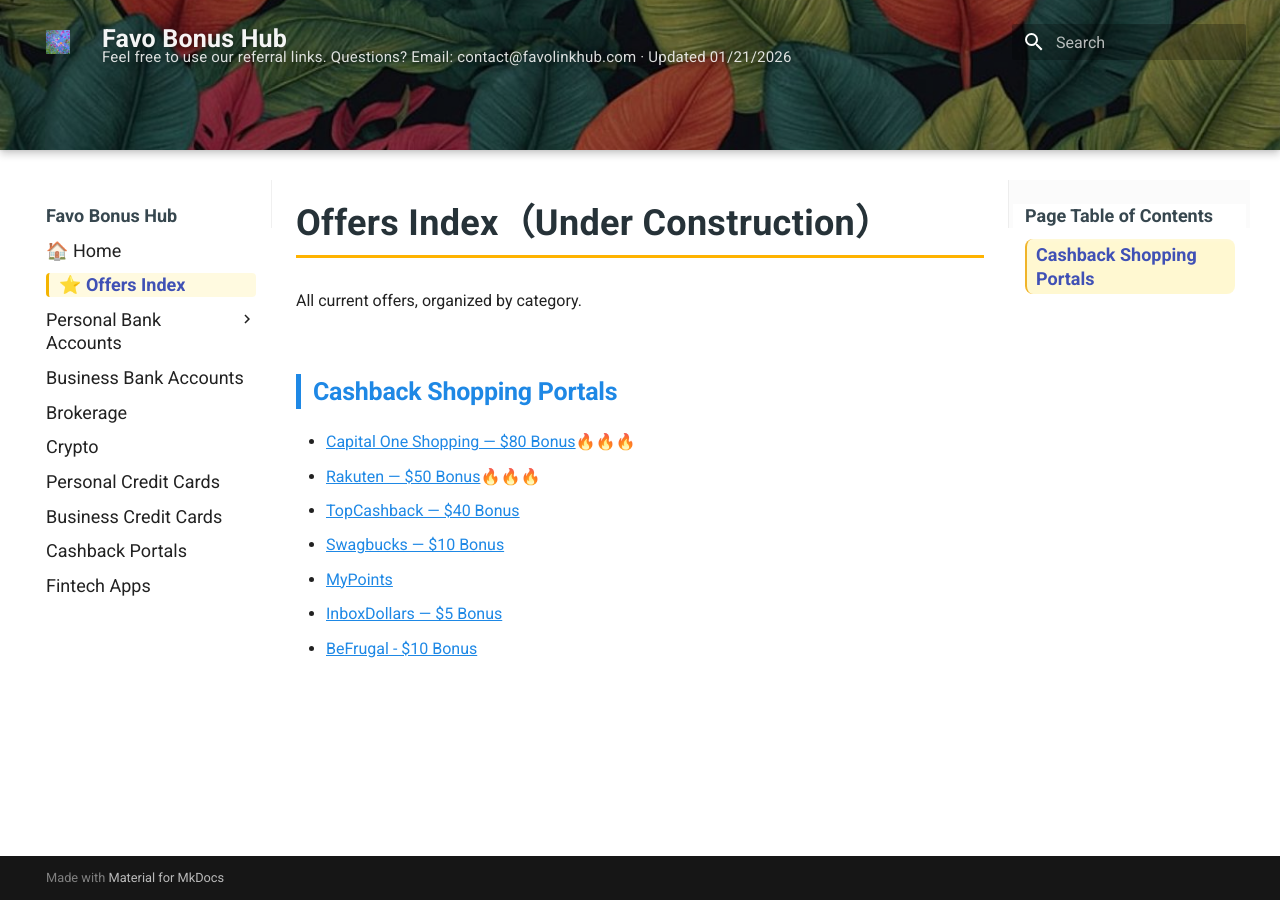
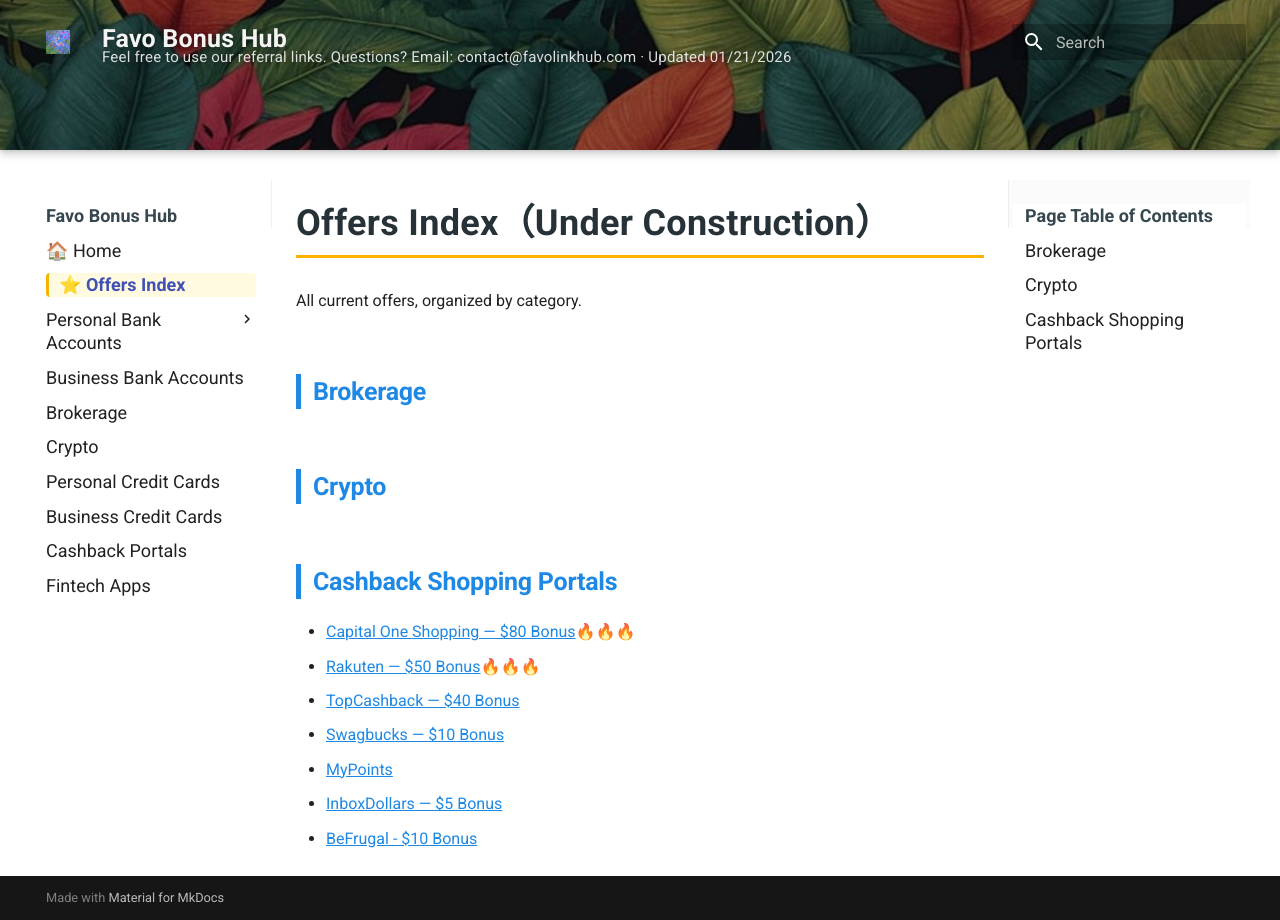
Before and after one commit to whispersofzephyr/favolinkhub-site, an MkDocs documentation site: the page built from docs/offers-index.md, in a window 1280 px wide. Built offline with MkDocs 1.6.1 and Material for MkDocs 9.7.7, drawn with Linux system fonts in a browser that asks for light colours.

Commit message:
Update offers-index.md

```diff
--- a/docs/offers-index.md
+++ b/docs/offers-index.md
@@ -5,6 +5,10 @@ title: Offers Index
 # Offers Index（Under Construction）
 
 All current offers, organized by category.
+
+## Brokerage
+
+## Crypto
 
 ## Cashback Shopping Portals
 
```
